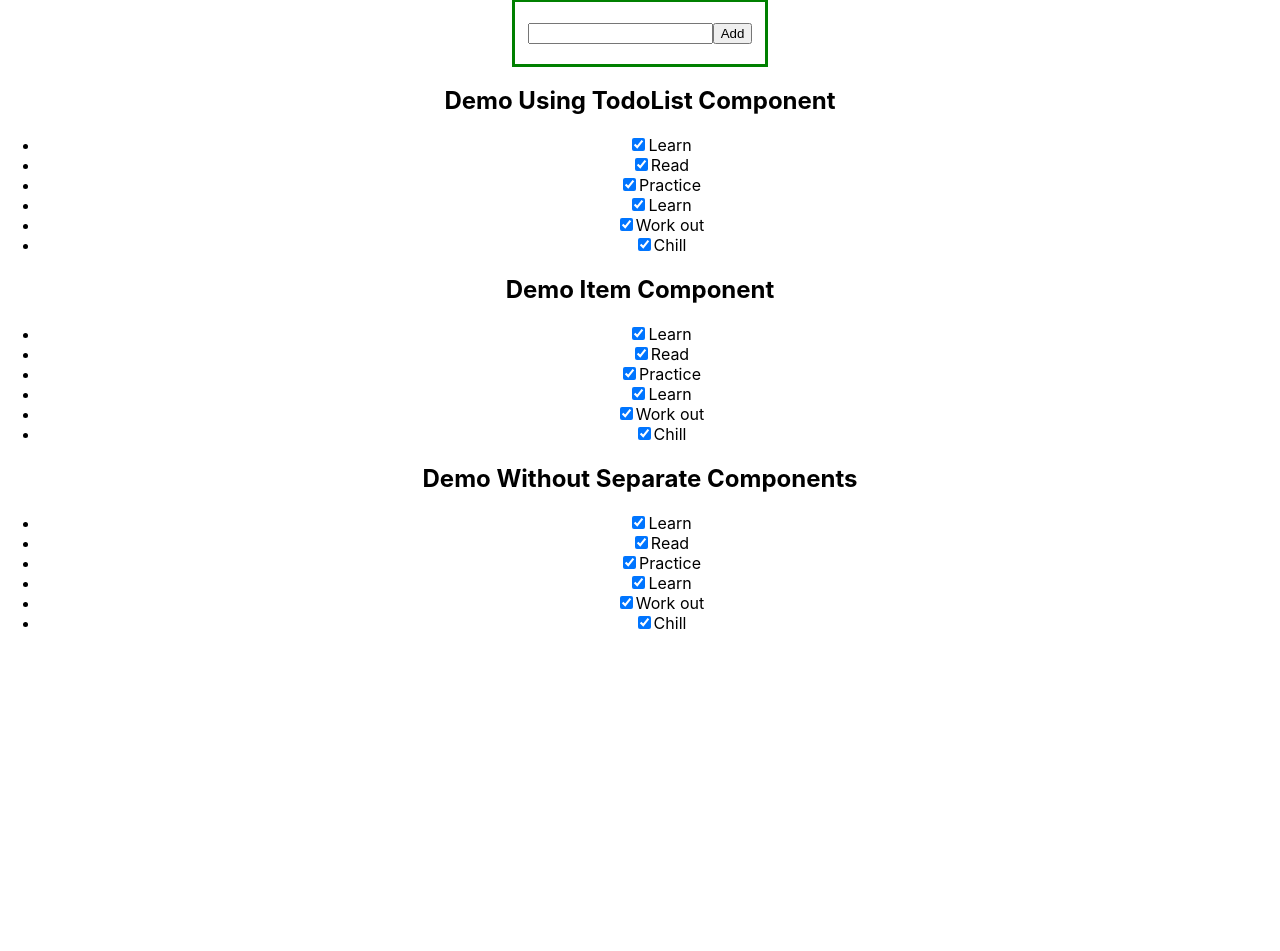
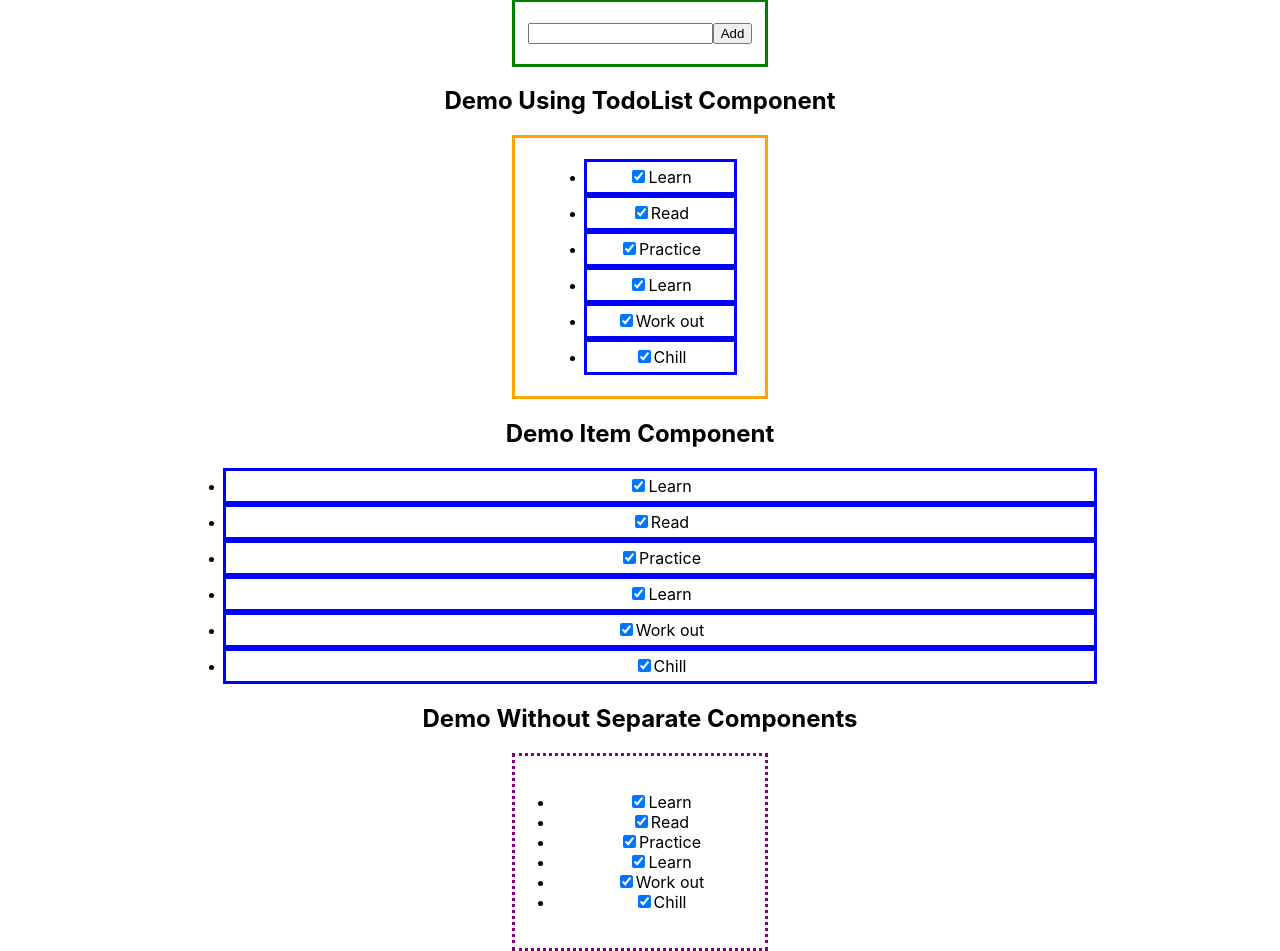
Before and after one commit to azzhong/learn-react, a React (Create React App) app in the folder az-todo-demo/: page / in a window 1280 px wide. Shown: the part 309-1260 px from the top of the page. Before the commit the page ends 958 px from the top, so only its background shows below. Built offline with nearby package versions, Linux system fonts and the light colour scheme.

Commit message:
updated css style for various components

```diff
--- a/az-todo-demo/src/App.css
+++ b/az-todo-demo/src/App.css
@@ -43,7 +43,7 @@ body {
   /* font-family: 'Open Sans', sans-serif */
 }
 
-.new_item_1 {
+.no_component {
   border-style: dotted;
   border-color: purple;
   padding-top: 20px;
@@ -54,3 +54,30 @@ body {
   /* https://www.w3schools.com/css/css_margin.asp */
   margin: auto;
 }
+
+.new_item_component {
+  border-style: solid;
+  border-color: green;
+  padding-top: 20px;
+  padding-bottom: 20px;
+  width: 250px;
+  margin: auto;
+}
+
+.each_item_component {
+  border-style: solid;
+  border-color: blue;
+  padding-top: 5px;
+  padding-bottom: 5px;
+  width: 70%;
+  margin: auto;
+}
+
+.item_list_component {
+  border-style: solid;
+  border-color: orange;
+  padding-top: 5px;
+  padding-bottom: 5px;
+  width: 250px;
+  margin: auto;
+}
--- a/az-todo-demo/src/App.js
+++ b/az-todo-demo/src/App.js
@@ -65,7 +65,7 @@ function App() {
       <div>Not done: {notDone}</div>
 
       <h2>New Item without Component</h2>
-      <div class='new_item_1'>
+      <div class='no_component'>
         <input onChange={itemChangedFunc} type='text' value={item}></input>
         <button onClick={addClickedFunc}>Add</button>
       </div>
@@ -85,6 +85,7 @@ function App() {
       </ul>
 
       <h2>Demo Without Separate Components</h2>
+      <div class='no_component'>
         <ul>
           {todos.map(
             (item, idx) => {
@@ -101,6 +102,7 @@ function App() {
             })}
         </ul>
       </div>
+    </div>
   );
 }
 
--- a/az-todo-demo/src/ItemList.js
+++ b/az-todo-demo/src/ItemList.js
@@ -3,6 +3,7 @@ import TodoItem from "./TodoItem";
 // example of declaring a function as a const
 const ItemList = ({todos, itemToggleFunc}) => {
     return (
+        <div class='item_list_component'>
             <ul>
                 {
                     todos.map(
@@ -13,6 +14,7 @@ const ItemList = ({todos, itemToggleFunc}) => {
                         })
                 }
             </ul>
+        </div>
     );
 }
 
--- a/az-todo-demo/src/TodoItem.js
+++ b/az-todo-demo/src/TodoItem.js
@@ -1,6 +1,9 @@
+import './NewItem.css';
+
 function TodoItem({ item, toggleFunc }) {
     return (
-        <li>
+        <div class='each_item_component'>
+            <li >
                 <input
                     type='checkbox'
                     checked={item.done ? 'checked' : ''}
@@ -8,6 +11,7 @@ function TodoItem({ item, toggleFunc }) {
                 </input>
                 {item.name}
             </li>
+        </div>
     );
 };
 
```
Lines whose indentation alone changed are shown as unchanged.
